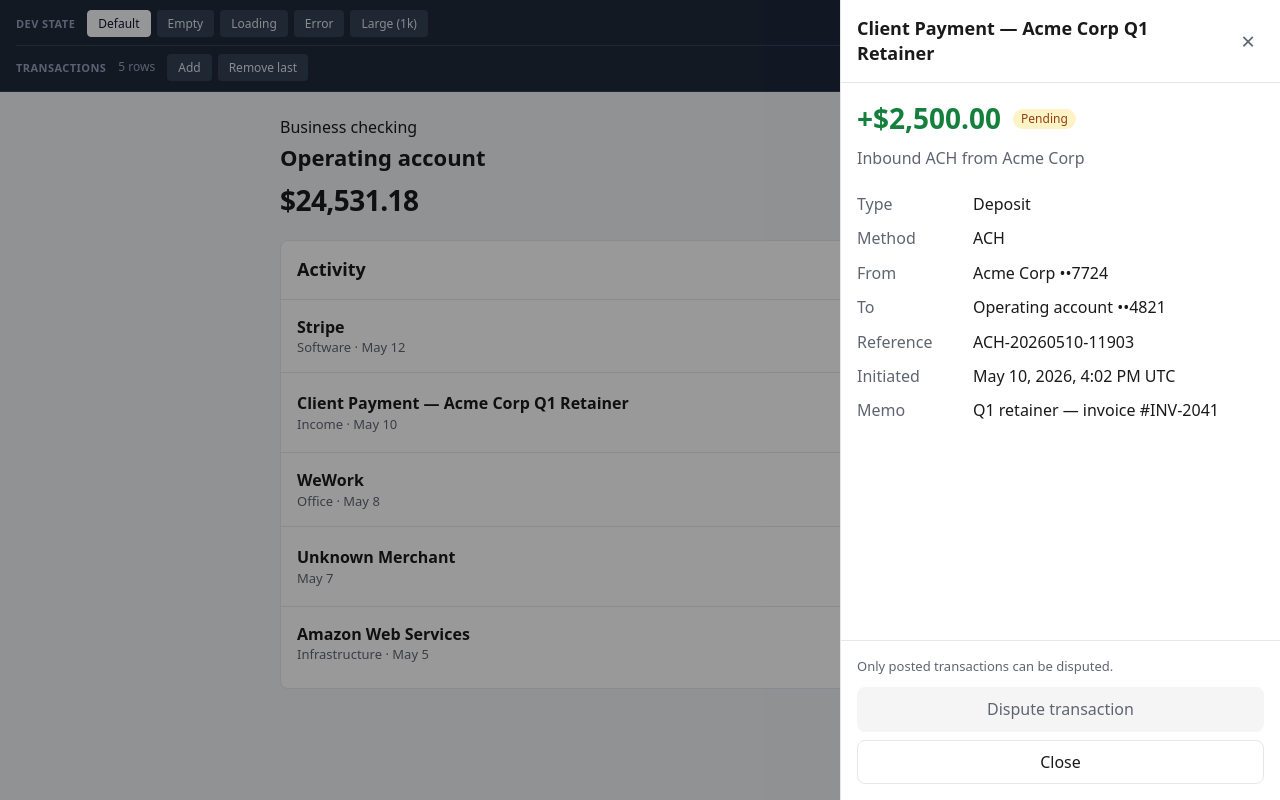
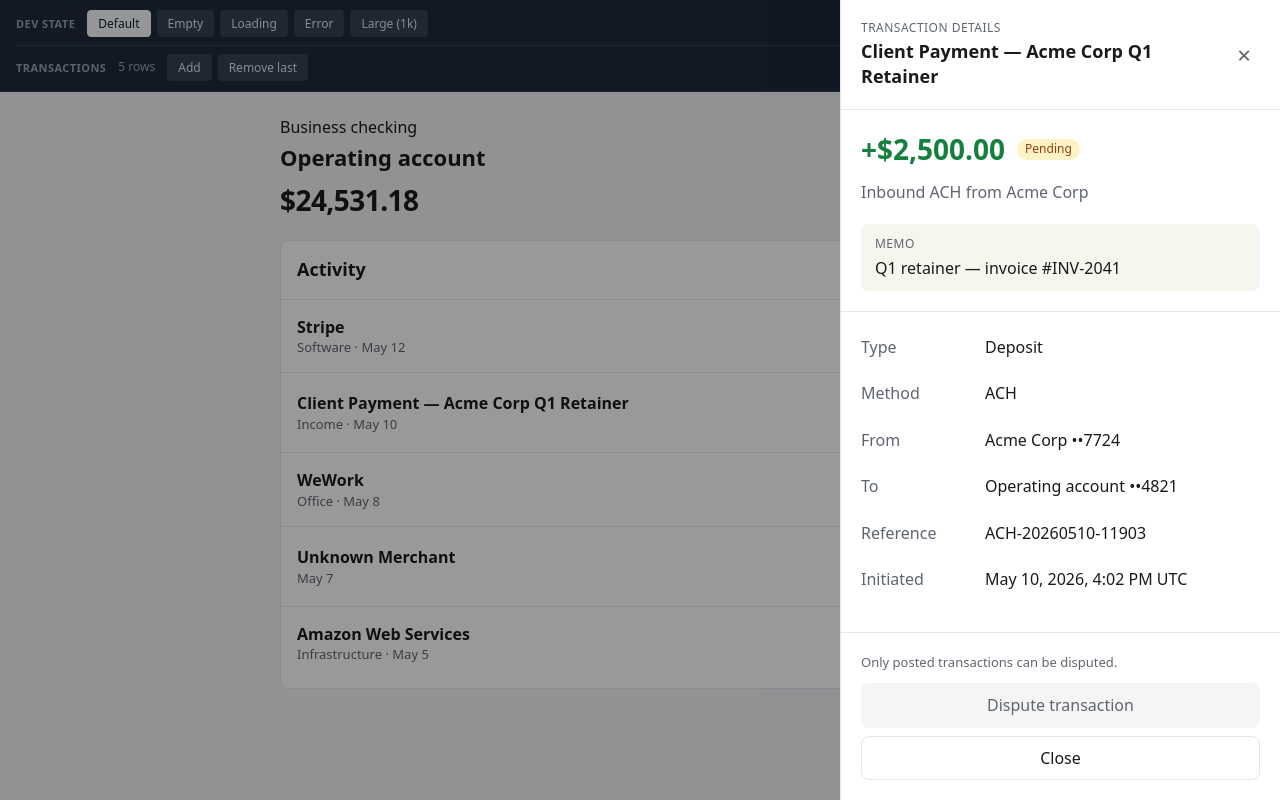
Before and after one commit to v3nk3y/design-eng-activity-feed, a React (Vite) app: page / in a window 1280 px wide. Both pictures are taken after a click on the button 640 px from the left and 412 px from the top of the page. Built offline with nearby package versions, Linux system fonts and the light colour scheme.

Commit message:
feat: refine the detail panel layout and styles

```diff
--- a/src/components/TransactionDetail/TransactionDetail.css
+++ b/src/components/TransactionDetail/TransactionDetail.css
@@ -21,8 +21,17 @@
   align-items: center;
   justify-content: space-between;
   gap: 16px;
-  padding: 16px;
+  padding: 20px;
   border-bottom: 1px solid var(--line);
+}
+
+.detail-panel__eyebrow {
+  margin: 0 0 2px;
+  font-size: 12px;
+  font-weight: 500;
+  letter-spacing: 0.04em;
+  text-transform: uppercase;
+  color: var(--muted);
 }
 
 .detail-panel__title {
@@ -57,12 +66,16 @@
 .detail-panel__body {
   flex: 1;
   overflow-y: auto;
-  padding: 16px;
+}
+
+.detail-panel__summary {
+  padding: 20px;
+  border-bottom: 1px solid var(--line);
 }
 
 .detail-panel__failure {
-  margin: 0 0 16px;
-  padding: 12px;
+  margin: 0 0 20px;
+  padding: 12px 14px;
   color: var(--danger);
   background: var(--danger-bg);
   border-radius: 8px;
@@ -95,15 +108,36 @@
 }
 
 .detail-panel__description {
-  margin: 8px 0 0;
+  margin: 12px 0 0;
   color: var(--muted);
+}
+
+.detail-panel__memo {
+  margin-top: 20px;
+  padding: 12px 14px;
+  background: var(--note-bg);
+  border-radius: 8px;
+}
+
+.detail-panel__memo-label {
+  margin: 0 0 4px;
+  font-size: 12px;
+  font-weight: 500;
+  letter-spacing: 0.04em;
+  text-transform: uppercase;
+  color: var(--muted);
+}
+
+.detail-panel__memo-text {
+  margin: 0;
 }
 
 .detail-panel__facts {
   display: grid;
   grid-template-columns: 100px 1fr;
-  gap: 12px 16px;
-  margin: 24px 0 0;
+  gap: 24px;
+  margin: 0;
+  padding: 24px 20px;
 }
 
 .detail-panel__facts dt {
@@ -120,8 +154,8 @@
 }
 
 .detail-panel__footer {
-  padding: 16px;
-  padding-bottom: max(16px, env(safe-area-inset-bottom));
+  padding: 20px;
+  padding-bottom: max(20px, env(safe-area-inset-bottom));
   border-top: 1px solid var(--line);
 }
 
--- a/src/components/TransactionDetail/TransactionDetail.tsx
+++ b/src/components/TransactionDetail/TransactionDetail.tsx
@@ -29,13 +29,17 @@ export function TransactionDetail({ transaction, onClose }: TransactionDetailPro
           {transaction && (
             <>
               <header className='detail-panel__header'>
+                <div>
+                  <p className='detail-panel__eyebrow'>Transaction details</p>
                   <Dialog.Title className='detail-panel__title'>{transaction.merchant}</Dialog.Title>
+                </div>
                 <Dialog.Close className='detail-panel__close' aria-label='Close'>
                   &times;
                 </Dialog.Close>
               </header>
 
               <div className='detail-panel__body'>
+                <div className='detail-panel__summary'>
                   {transaction.failureReason && (
                     <p className='detail-panel__failure'>{transaction.failureReason}</p>
                   )}
@@ -50,6 +54,14 @@ export function TransactionDetail({ transaction, onClose }: TransactionDetailPro
                   <Dialog.Description className='detail-panel__description'>
                     {transaction.description}
                   </Dialog.Description>
+
+                  {transaction.memo && (
+                    <div className='detail-panel__memo'>
+                      <p className='detail-panel__memo-label'>Memo</p>
+                      <p className='detail-panel__memo-text'>{transaction.memo}</p>
+                    </div>
+                  )}
+                </div>
 
                 <dl className='detail-panel__facts'>
                   <dt>Type</dt>
@@ -77,12 +89,6 @@ export function TransactionDetail({ transaction, onClose }: TransactionDetailPro
                     </>
                   )}
 
-                  {transaction.memo && (
-                    <>
-                      <dt>Memo</dt>
-                      <dd>{transaction.memo}</dd>
-                    </>
-                  )}
                 </dl>
               </div>
 
--- a/src/index.css
+++ b/src/index.css
@@ -9,6 +9,7 @@
   --warning-bg: #fef3c7;
   --danger: #b42318;
   --danger-bg: #fee4e2;
+  --note-bg: #f7f6ee;
   --overlay: rgb(0 0 0 / 0.4);
   --focus: #2563eb;
 }
```
Lines whose indentation alone changed are shown as unchanged.
